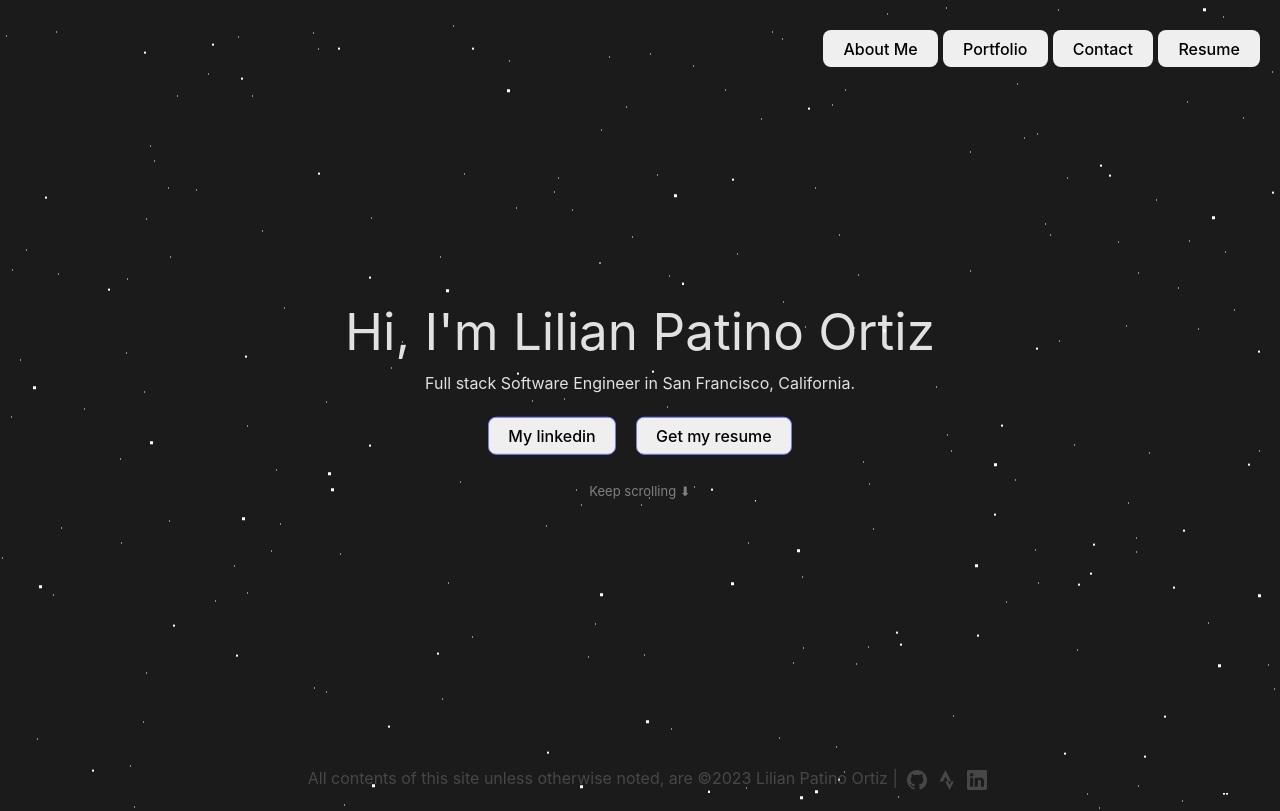
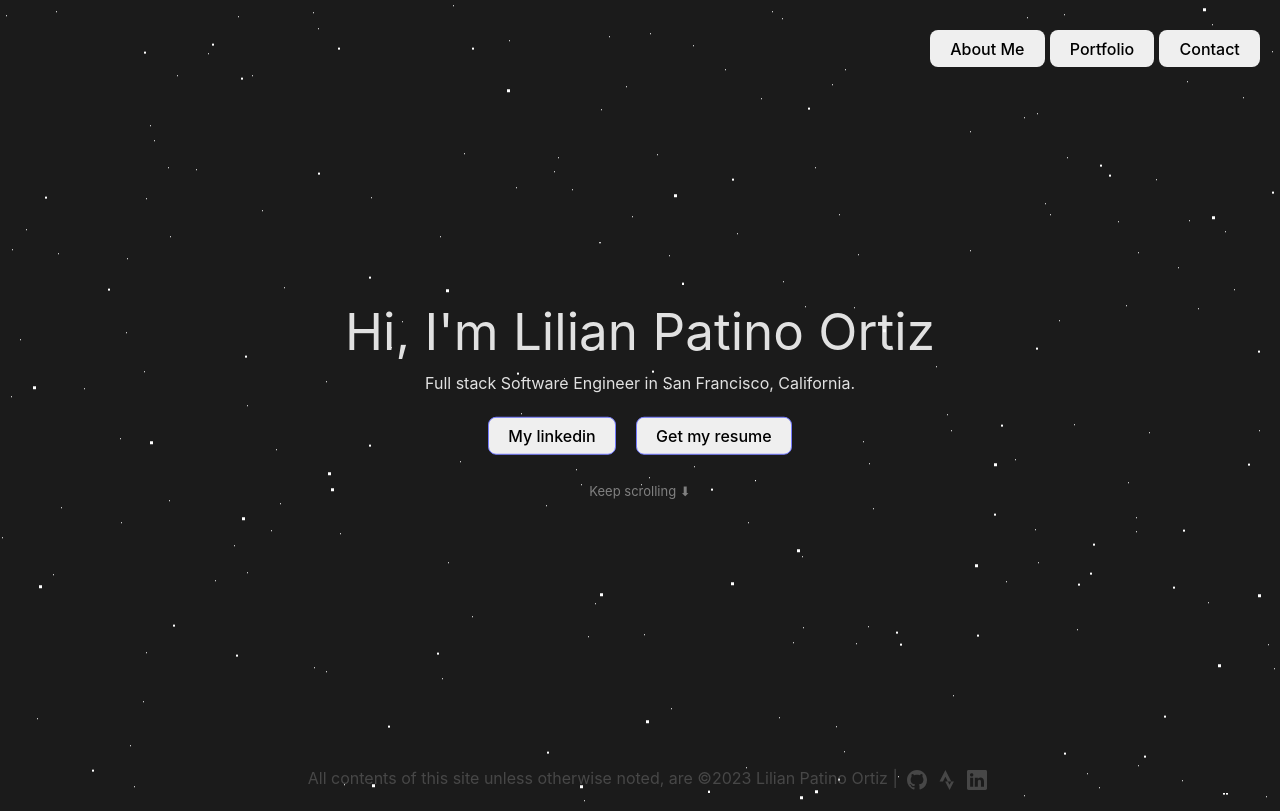
Before and after one commit to lilianpatinoortiz/Lilians-Portfolio, a React (Vite) app: page / in a window 1280 px wide. Shown: the top 811 px of the page. Built offline with nearby package versions, Linux system fonts and the light colour scheme.

Commit message:
UI Changes

```diff
--- a/src/assets/css/index.css
+++ b/src/assets/css/index.css
@@ -27,9 +27,7 @@ a:hover {
 
 body {
   margin: 0;
-  display: flex;
   place-items: center;
-  min-width: 320px;
   min-height: 100vh;
 }
 
--- a/src/assets/css/stars.css
+++ b/src/assets/css/stars.css
@@ -187,7 +187,7 @@ html {
     1852px 45px #fff, 1860px 1675px #fff, 1168px 1498px #fff, 840px 1531px #fff,
     1600px 376px #fff, 333px 1913px #fff, 1234px 318px #fff, 1790px 704px #fff,
     1815px 839px #fff, 1117px 1209px #fff, 1846px 924px #fff, 344px 813px #fff;
-  animation: animStar 300s linear infinite;
+  animation: animStar 200s linear infinite;
 }
 #stars:after {
   content: " ";
--- a/src/data/data.jsx
+++ b/src/data/data.jsx
@@ -10,10 +10,6 @@ const headerData = [
   {
     name: "Contact",
     link: "#contact",
-  },
-  {
-    name: "Resume",
-    link: "#about",
   },
 ];
 
```
